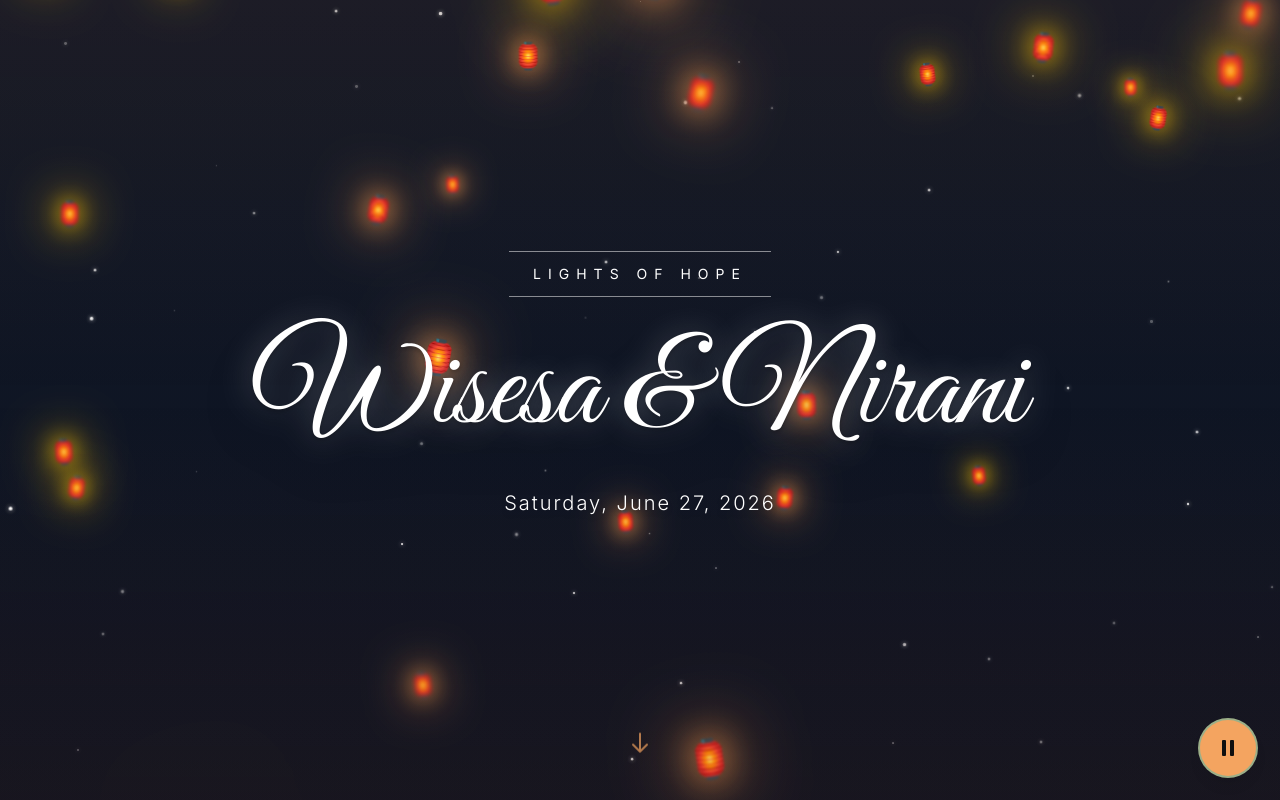
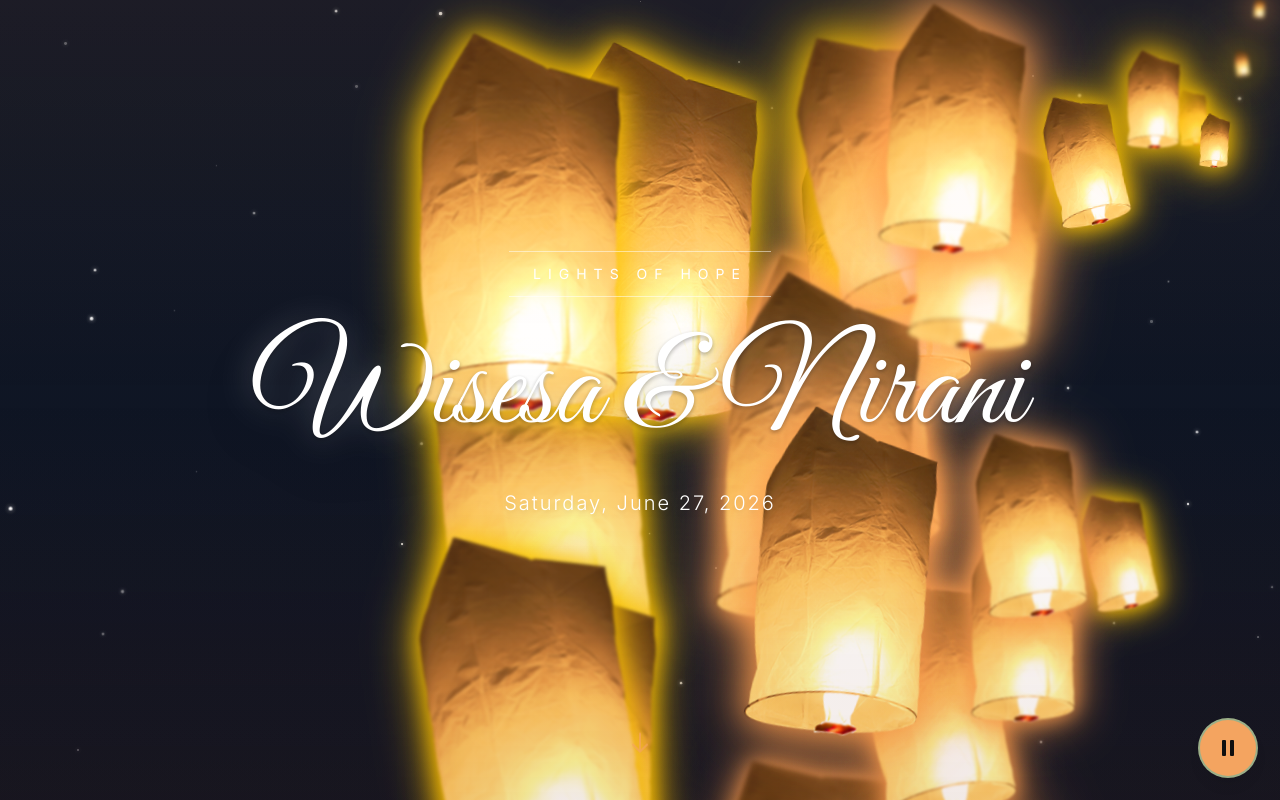
Before and after one commit to IgnatiusWisesa/digital-wedding-invitation-1, a React (Vite) app in the folder apps/web/: page / in a window 1280 px wide. Shown: the top 800 px of the page. Built offline with nearby package versions, Linux system fonts and the light colour scheme; no server answers.

Commit message:
feat: Replace lantern emoji with actual PNG image for realistic appearance

```diff
--- a/apps/web/src/components/Lanterns.tsx
+++ b/apps/web/src/components/Lanterns.tsx
@@ -44,7 +44,15 @@ export const Lanterns = () => {
             '--rotation-end': string;
           }}
         >
-          🏮
+          <img
+            src="/asset/lantern.png"
+            alt="lantern"
+            style={{
+              width: '100%',
+              height: 'auto',
+              display: 'block'
+            }}
+          />
         </div>
       ))}
     </>
```
